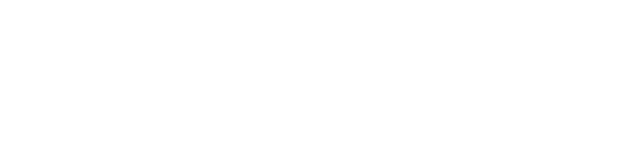
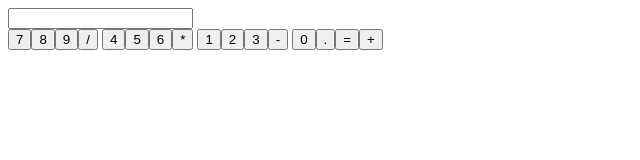
Before and after one commit to Web-Wizards-2025/calculator, a plain HTML site: page index.html in a window 1280 px wide. Shown: the whole page, without its empty margins (0-640 px from the left). Drawn offline with Linux system fonts and the light colour scheme.

Commit message:
#6 - feat: create basic calculator structure in HTML

```diff
--- a/index.html
+++ b/index.html
@@ -10,7 +10,14 @@
 </head>
 
 <body>
-
+    <div class="calculator">
+        <input type="text" class="display" readonly>
+        <div class="buttons"><button>7</button><button>8</button><button>9</button><button>/</button>
+            <button>4</button><button>5</button><button>6</button><button>*</button>
+            <button>1</button><button>2</button><button>3</button><button>-</button>
+            <button>0</button><button>.</button><button>=</button><button>+</button>
+        </div>
+    </div>
 </body>
 
 </html>
```
